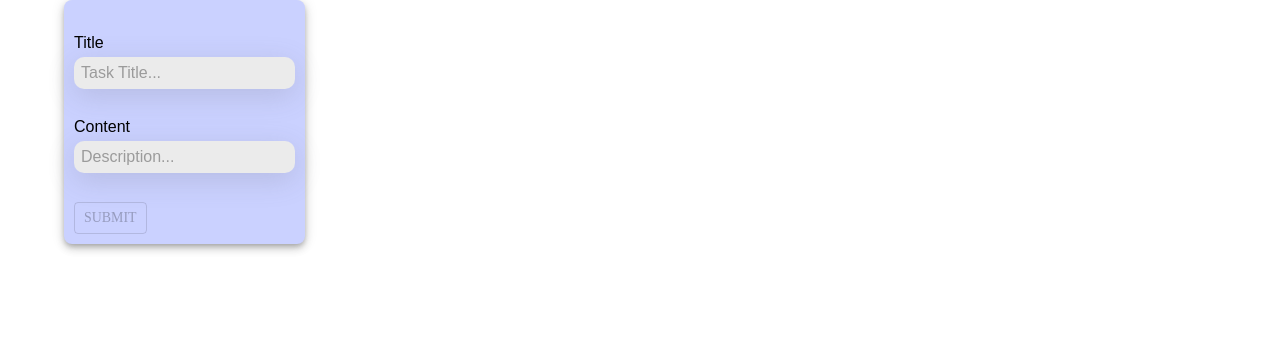
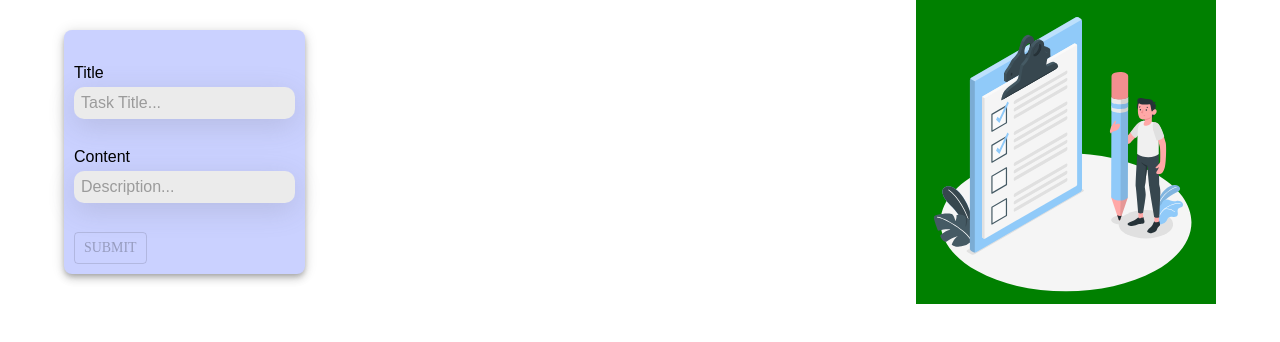
Before and after one commit to parham-ab/redux-toolkit-crud-todo, a React (Create React App) app: page / in a window 1280 px wide. Shown: the top 342 px of the page. Built offline with nearby package versions, Linux system fonts and the light colour scheme.

Commit message:
set up initial UI

```diff
--- a/src/App.js
+++ b/src/App.js
@@ -2,17 +2,13 @@ import { Route, Routes } from "react-router-dom";
 // components
 import TodoList from "./features/todo/TodoList";
 import UpdateTodo from "./features/todo/UpdateTodo";
-// MUI
-import { Container } from "@mui/material";
 
 const App = () => {
   return (
-    <Container maxWidth="lg">
-      <Routes>
-        <Route path="/" element={<TodoList />} />
-        <Route path="/:id" element={<UpdateTodo />} />
-      </Routes>
-    </Container>
+    <Routes>
+      <Route path="/" element={<TodoList />} />
+      <Route path="/:id" element={<UpdateTodo />} />
+    </Routes>
   );
 };
 
--- a/src/components/common/CustomInput.js
+++ b/src/components/common/CustomInput.js
@@ -1,6 +1,6 @@
 const CustomInput = ({ formik, name, type = "text", label, placeholder }) => {
   return (
-    <div>
+    <>
       <div>
         <label htmlFor={name}>{label}</label>
       </div>
@@ -14,12 +14,7 @@ const CustomInput = ({ formik, name, type = "text", label, placeholder }) => {
           formik.errors[name] && formik.touched[name] && "error"
         }`}
       />
-      {/* <div>
-        {formik.errors[name] && formik.touched[name] && (
-          <span className="error">{formik.errors[name]}</span>
-        )}
-      </div> */}
-    </div>
+    </>
   );
 };
 
--- a/src/features/todo/TodoList.js
+++ b/src/features/todo/TodoList.js
@@ -1,11 +1,13 @@
 import { useNavigate } from "react-router-dom";
 import { useDispatch, useSelector } from "react-redux";
 import { deleteTodo, doneSwitch } from "./todoSlice";
+// img
+import TodoImg from "../../assets/img/todo-img.svg";
 // components
 import AddTodo from "./AddTodo";
-// mui
+// MUI
 import { Box } from "@mui/system";
-import { Grid } from "@mui/material";
+import { Grid, Container } from "@mui/material";
 
 const TodoList = () => {
   const { todoList } = useSelector((state) => state);
@@ -25,32 +27,58 @@ const TodoList = () => {
   };
 
   return (
-    <Grid container justifyContent="space-between" alignItems="center">
+    <Container maxWidth="lg">
+      <Grid
+        container
+        display="flex"
+        justifyContent="space-between"
+        alignItems="center"
+      >
         <Grid item>
           <AddTodo />
         </Grid>
-      {todoList.map((item) => (
+
+        <div>
+          <Box sx={{ background: "green" }}>
+            {todoList.length ? (
+              todoList.map((item) => (
+                <Box
+                  sx={{ background: "red", m: 1, p: 2, borderRadius: "10px" }}
+                >
                   <Grid item key={item.id}>
-          <Box display="flex" flexDirection="column">
+                    <Box>
                       <p>Title:</p>
                       <h5>{item.title}</h5>
                     </Box>
-          <div>
+                    <Box>
                       <p>Content:</p>
                       <h5>{item.content}</h5>
-          </div>
-          <div>
+                    </Box>
+                    <Box>
                       <small>{item.timeCreated}</small>
-          </div>
-          <div>
-            <button onClick={() => doneSwitchHandle(item.id)}>done</button>
+                    </Box>
+                    <Box>
+                      <button onClick={() => doneSwitchHandle(item.id)}>
+                        done
+                      </button>
                       <input type="checkbox" value={item.done} />
                       <button onClick={() => editTodo(item.id)}>Edit</button>
-            <button onClick={() => deleteHandle(item.id)}>Delete</button>
+                      <button onClick={() => deleteHandle(item.id)}>
+                        Delete
+                      </button>
+                    </Box>
+                  </Grid>
+                </Box>
+              ))
+            ) : (
+              <Box>
+                <img src={TodoImg} alt="empty" width={300} />
+              </Box>
+            )}
+          </Box>
         </div>
       </Grid>
-      ))}
-    </Grid>
+    </Container>
   );
 };
 
```
Also changed, not shown: src/assets/img/todo-img.svg (added). Lines whose indentation alone changed are shown as unchanged.
